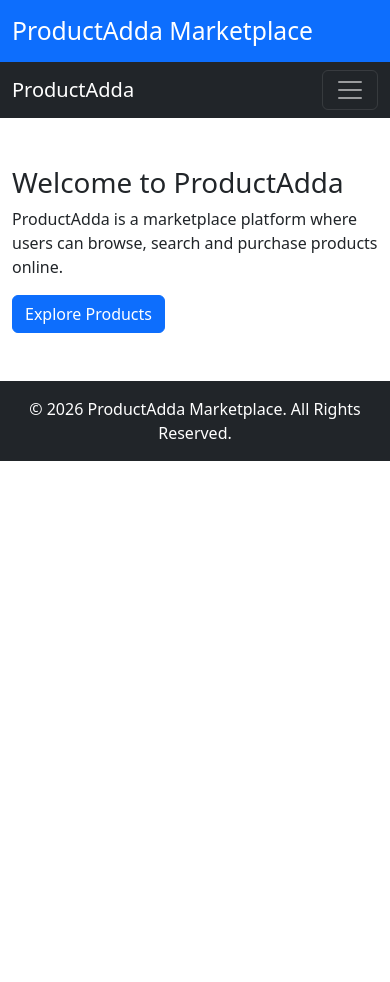
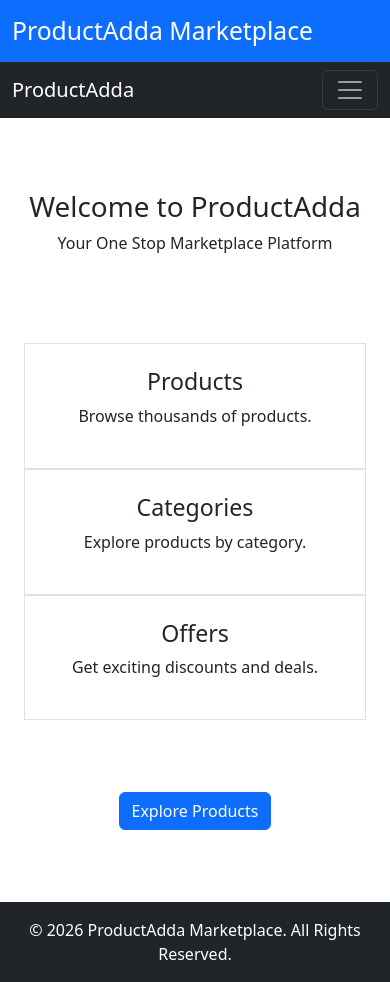
Before and after one commit to Sangeetha-U1/Product-Adda, a React (Create React App) app in the folder product_adda_frontend/: page /cart in a window 390 px wide. Before the commit the page ends 844 px from the top, so only its background shows below. Built offline with nearby package versions, Linux system fonts and the light colour scheme.

Commit message:
"Improved responsiveness and tested layouts across devices"

```diff
--- a/product_adda_frontend/src/App.js
+++ b/product_adda_frontend/src/App.js
@@ -1,4 +1,3 @@
-import React from "react";
 import MainLayout from "./components/layout/MainLayout";
 import Home from "./pages/Home";
 
--- a/product_adda_frontend/src/pages/Home.jsx
+++ b/product_adda_frontend/src/pages/Home.jsx
@@ -2,17 +2,42 @@ import React from "react";
 
 function Home() {
   return (
-    <div>
-      <h1>Welcome to ProductAdda</h1>
+    <div className="container mt-5">
+      <div className="row mb-5">
+        <div className="col-md-12 text-center py-4">
+          <h1>Welcome to ProductAdda</h1>
+          <p>Your One Stop Marketplace Platform</p>
+        </div>
+      </div>
 
-      <p>
-        ProductAdda is a marketplace platform where users can browse,
-        search and purchase products online.
-      </p>
+      <div className="row mb-5">
+        <div className="col-md-4">
+          <div className="border p-4 text-center">
+            <h3>Products</h3>
+            <p>Browse thousands of products.</p>
+          </div>
+        </div>
 
-      <button className="btn btn-primary">
-        Explore Products
-      </button>
+        <div className="col-md-4">
+          <div className="border p-4 text-center">
+            <h3>Categories</h3>
+            <p>Explore products by category.</p>
+          </div>
+        </div>
+
+        <div className="col-md-4">
+          <div className="border p-4 text-center">
+            <h3>Offers</h3>
+            <p>Get exciting discounts and deals.</p>
+          </div>
+        </div>
+      </div>
+
+      <div className="d-flex justify-content-center py-4">
+        <button className="btn btn-primary">
+          Explore Products
+        </button>
+      </div>
     </div>
   );
 }
```
Also changed, not shown: product_adda_frontend/src/pages/Cart.jsx (added), product_adda_frontend/src/pages/Categories.jsx (added), product_adda_frontend/src/pages/Contact.jsx (added), product_adda_frontend/src/pages/Products.jsx (added).
